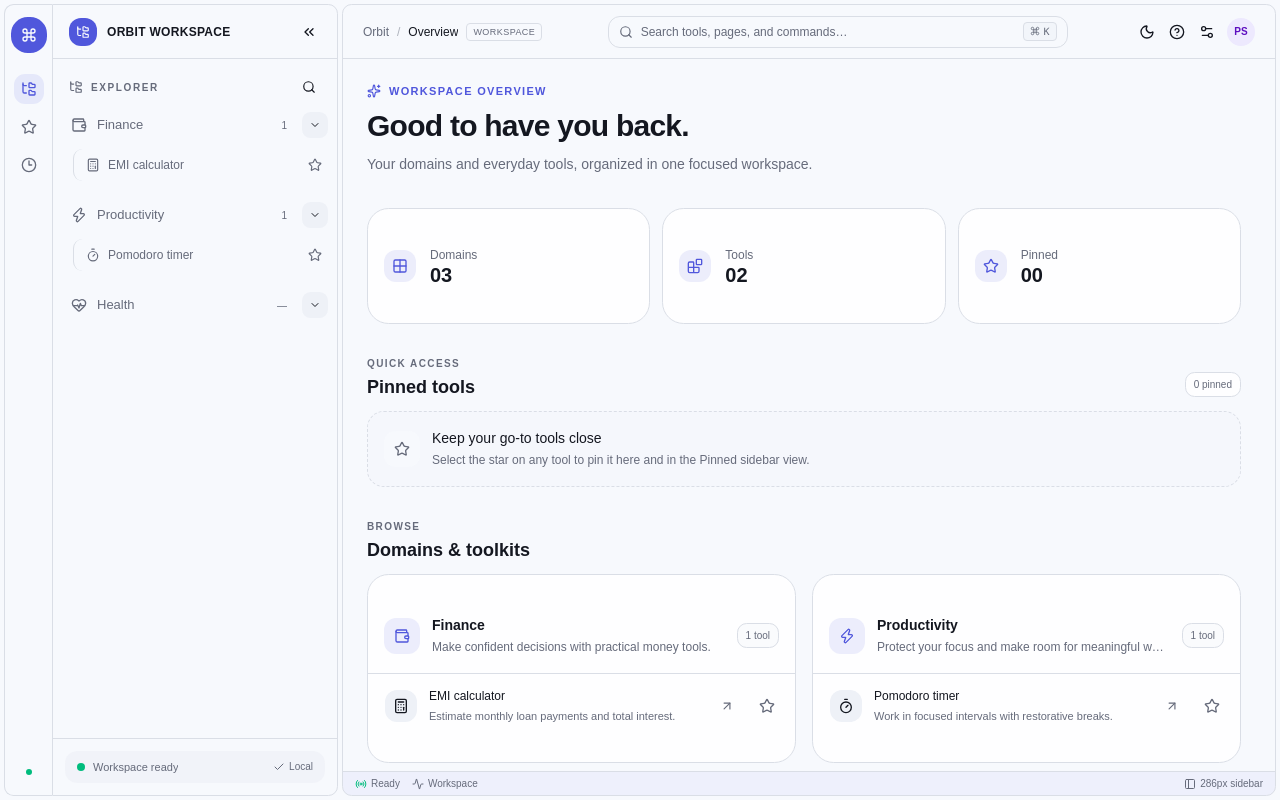
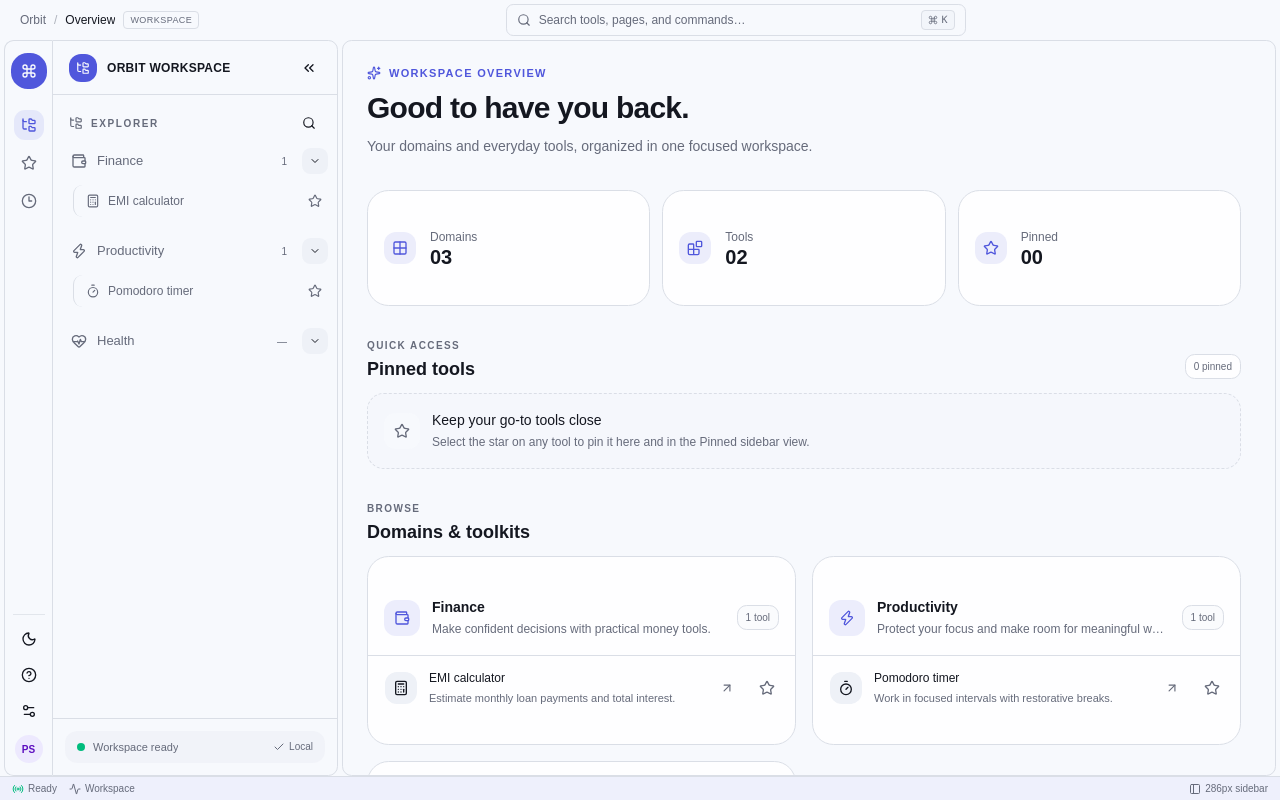
Before and after one commit to shrey714/All-In-One-Template, a React (Vite) app in the folder apps/web/: page / in a window 1280 px wide. Built offline with nearby package versions, Linux system fonts and the light colour scheme.

Commit message:
feat: move workspace utilities to activity rail
Co-authored-by: Manus <dev-agent@manus.ai>

```diff
--- a/apps/web/src/app/AppShell.tsx
+++ b/apps/web/src/app/AppShell.tsx
@@ -149,10 +149,17 @@ export function AppShell() {
   return (
     <div
       data-density={compact ? "compact" : "comfortable"}
-      className="flex h-svh text-foreground"
+      className="flex h-svh min-h-0 flex-col overflow-hidden text-foreground"
     >
+      <WorkspaceToolbar onSearch={openSearch} />
+      <div className="flex min-h-0 min-w-0 flex-1 overflow-hidden">
         <div className="hidden md:flex">
-        <ActivityRail view={sidebarView} onViewChange={setSidebarView} />
+          <ActivityRail
+            view={sidebarView}
+            onViewChange={setSidebarView}
+            onSettings={openSettings}
+            onHelp={openHelp}
+          />
         </div>
         <div className="hidden md:flex">
           <WorkspaceSidebar
@@ -176,13 +183,8 @@ export function AppShell() {
         )}
         <main
           id="workspace-main"
-        className="flex min-h-0 min-w-0 flex-1 flex-col overflow-hidden bg-background md:my-1 md:mr-1 md:ml-0.5 md:rounded-md md:border md:border-border"
+          className="flex min-h-0 min-w-0 flex-1 flex-col overflow-hidden bg-background md:mr-1 md:ml-0.5 md:rounded-md md:border md:border-border"
         >
-        <WorkspaceToolbar
-          onSearch={openSearch}
-          onSettings={openSettings}
-          onHelp={openHelp}
-        />
           <div
             className={`workspace-content min-h-0 flex-1 overflow-auto ${compact ? "px-4 py-5 sm:px-5 lg:px-6" : "px-5 py-6 sm:px-6 lg:px-6"}`}
           >
@@ -190,13 +192,11 @@ export function AppShell() {
               <Outlet />
             </div>
           </div>
+        </main>
+      </div>
       {showStatusBar && (
-          <WorkspaceStatusBar
-            collapsed={sidebarCollapsed}
-            width={sidebarWidth}
-          />
+        <WorkspaceStatusBar collapsed={sidebarCollapsed} width={sidebarWidth} />
       )}
-      </main>
       <CommandSearchDialog
         open={searchOpen}
         onOpenChange={setSearchOpen}
--- a/apps/web/src/shared/components/layout/ActivityRail.tsx
+++ b/apps/web/src/shared/components/layout/ActivityRail.tsx
@@ -1,9 +1,24 @@
 import { NavLink } from "react-router-dom"
-import { Clock3, Command, FolderTree, Star } from "lucide-react"
+import {
+  Clock3,
+  Command,
+  FolderTree,
+  HelpCircle,
+  Moon,
+  Settings2,
+  Star,
+  Sun,
+} from "lucide-react"
 import { Button } from "@workspace/ui/components/button"
+import { useTheme } from "@/app/providers"
 
 export type SidebarView = "explorer" | "pinned" | "recent"
-type Props = { view: SidebarView; onViewChange: (view: SidebarView) => void }
+type Props = {
+  view: SidebarView
+  onViewChange: (view: SidebarView) => void
+  onSettings: () => void
+  onHelp: () => void
+}
 
 const views = [
   { id: "explorer", label: "Explorer", icon: FolderTree },
@@ -11,13 +26,19 @@ const views = [
   { id: "recent", label: "Recent tools", icon: Clock3 },
 ] as const
 
-export function ActivityRail({ view, onViewChange }: Props) {
+export function ActivityRail({
+  view,
+  onViewChange,
+  onSettings,
+  onHelp,
+}: Props) {
+  const { theme, setTheme } = useTheme()
+  const ThemeIcon = theme === "dark" ? Sun : Moon
+
   return (
     <nav
       aria-label="Workspace views"
-      className="ml-1 my-1 flex w-12 shrink-0 flex-col items-center border border-r-0 border-border py-3
-      overflow-hidden rounded-l-md
-      "
+      className="ml-1 flex h-full w-12 shrink-0 flex-col items-center overflow-hidden rounded-l-md border border-r-0 border-border py-3"
     >
       <NavLink
         end
@@ -52,11 +73,42 @@ export function ActivityRail({ view, onViewChange }: Props) {
         ))}
       </div>
       <span className="flex-1" />
-      <span
-        className="mb-2 size-1.5 rounded-full bg-emerald-500"
-        title="Workspace ready"
-        aria-label="Workspace ready"
-      />
+      <div className="flex flex-col items-center gap-1 border-t border-border/70 pt-2">
+        <Button
+          variant="ghost"
+          size="icon"
+          title={`Switch to ${theme === "dark" ? "light" : "dark"} theme`}
+          aria-label={`Switch to ${theme === "dark" ? "light" : "dark"} theme`}
+          onClick={() => setTheme(theme === "dark" ? "light" : "dark")}
+        >
+          <ThemeIcon className="size-4" />
+        </Button>
+        <Button
+          variant="ghost"
+          size="icon"
+          title="Keyboard shortcuts · ?"
+          aria-label="Keyboard shortcuts"
+          onClick={onHelp}
+        >
+          <HelpCircle className="size-4" />
+        </Button>
+        <Button
+          variant="ghost"
+          size="icon"
+          title="Configuration manager · ⌘,"
+          aria-label="Workspace settings"
+          onClick={onSettings}
+        >
+          <Settings2 className="size-4" />
+        </Button>
+        <span
+          className="mt-1 grid size-7 place-items-center rounded-full bg-violet-100 text-[10px] font-bold text-violet-800 dark:bg-violet-950 dark:text-violet-200"
+          title="Pakhi Srivastava"
+          aria-label="Profile: Pakhi Srivastava"
+        >
+          PS
+        </span>
+      </div>
     </nav>
   )
 }
--- a/apps/web/src/shared/components/layout/WorkspaceSidebar.tsx
+++ b/apps/web/src/shared/components/layout/WorkspaceSidebar.tsx
@@ -100,7 +100,7 @@ export function WorkspaceSidebar({ view, collapsed, onToggle, width }: Props) {
         id="workspace-sidebar"
         aria-label="Collapsed domain and tool navigation"
         style={{ width }}
-        className="mr-0.5 my-1 flex shrink-0 flex-col items-center overflow-hidden rounded-r-md border border-border"
+        className="mr-0.5 flex shrink-0 flex-col items-center overflow-hidden rounded-r-md border border-border"
       >
         <div className="grid h-[54px] w-full shrink-0 place-items-center border-b border-border">
           <FolderTree className="size-4 text-primary" />
@@ -176,7 +176,7 @@ export function WorkspaceSidebar({ view, collapsed, onToggle, width }: Props) {
       id="workspace-sidebar"
       aria-label="Domain and tool navigation"
       style={{ width }}
-      className="mr-0.5 my-1 flex shrink-0 flex-col overflow-hidden rounded-r-md border border-border transition-[width] duration-150"
+      className="mr-0.5 flex shrink-0 flex-col overflow-hidden rounded-r-md border border-border transition-[width] duration-150"
     >
       <div className="flex h-[54px] w-full shrink-0 items-center justify-between border-b border-border px-4">
         <div className="flex min-w-0 items-center gap-2.5">
--- a/apps/web/src/shared/components/layout/WorkspaceToolbar.tsx
+++ b/apps/web/src/shared/components/layout/WorkspaceToolbar.tsx
@@ -1,17 +1,13 @@
 import { useLocation } from "react-router-dom"
-import { Command, HelpCircle, Moon, Search, Settings2, Sun } from "lucide-react"
+import { Command, Search } from "lucide-react"
 import { Button } from "@workspace/ui/components/button"
-import { useTheme } from "@/app/providers"
 import { getTool, getDomain } from "@/shared/config/registry"
 
 type Props = {
   onSearch: () => void
-  onSettings: () => void
-  onHelp: () => void
 }
-export function WorkspaceToolbar({ onSearch, onSettings, onHelp }: Props) {
+export function WorkspaceToolbar({ onSearch }: Props) {
   const location = useLocation()
-  const { theme, setTheme } = useTheme()
   const parts = location.pathname.split("/").filter(Boolean)
   const domain = parts[0] === "domains" ? getDomain(parts[1] ?? "") : undefined
   const toolIndex = parts.indexOf("tools")
@@ -23,9 +19,8 @@ export function WorkspaceToolbar({ onSearch, onSettings, onHelp }: Props) {
     tool?.name ??
     domain?.name ??
     (parts[0] === "not-found" ? "Not found" : "Overview")
-  const ThemeIcon = theme === "dark" ? Sun : Moon
   return (
-    <header className="flex h-[54px] shrink-0 items-center justify-between gap-2 border-b border-border px-3 sm:gap-3 sm:px-5">
+    <header className="flex shrink-0 items-center justify-between gap-2 px-3 py-1 sm:gap-3 sm:px-5">
       <div className="flex min-w-0 shrink items-center gap-2 text-xs">
         <span className="hidden text-muted-foreground sm:inline">Orbit</span>
         <span className="hidden text-muted-foreground/50 sm:inline">/</span>
@@ -38,7 +33,7 @@ export function WorkspaceToolbar({ onSearch, onSettings, onHelp }: Props) {
         <Button
           variant="outline"
           aria-label="Search tools, pages, and commands"
-          className="h-8 w-full max-w-[460px] min-w-0 justify-start gap-2 rounded-lg bg-background px-2.5 text-xs font-normal text-muted-foreground shadow-none"
+          className="h-8 w-full max-w-[460px] min-w-0 justify-start gap-2 rounded-sm bg-background px-2.5 text-xs font-normal text-muted-foreground shadow-none"
           onClick={onSearch}
         >
           <Search className="size-3.5 shrink-0" />
@@ -50,38 +45,6 @@ export function WorkspaceToolbar({ onSearch, onSettings, onHelp }: Props) {
           </kbd>
         </Button>
       </div>
-      <div className="flex shrink-0 items-center gap-0.5">
-        <Button
-          variant="ghost"
-          size="icon-sm"
-          title="Toggle light/dark theme"
-          aria-label="Toggle theme"
-          onClick={() => setTheme(theme === "dark" ? "light" : "dark")}
-        >
-          <ThemeIcon className="size-4" />
-        </Button>
-        <Button
-          variant="ghost"
-          size="icon-sm"
-          title="Keyboard shortcuts · ?"
-          aria-label="Keyboard shortcuts"
-          onClick={onHelp}
-        >
-          <HelpCircle className="size-4" />
-        </Button>
-        <Button
-          variant="ghost"
-          size="icon-sm"
-          title="Configuration manager · ⌘,"
-          aria-label="Workspace settings"
-          onClick={onSettings}
-        >
-          <Settings2 className="size-4" />
-        </Button>
-        <span className="ml-1 grid size-7 shrink-0 place-items-center rounded-full bg-violet-100 text-[10px] font-bold text-violet-800 dark:bg-violet-950 dark:text-violet-200">
-          PS
-        </span>
-      </div>
     </header>
   )
 }
```
Lines whose indentation alone changed are shown as unchanged.
